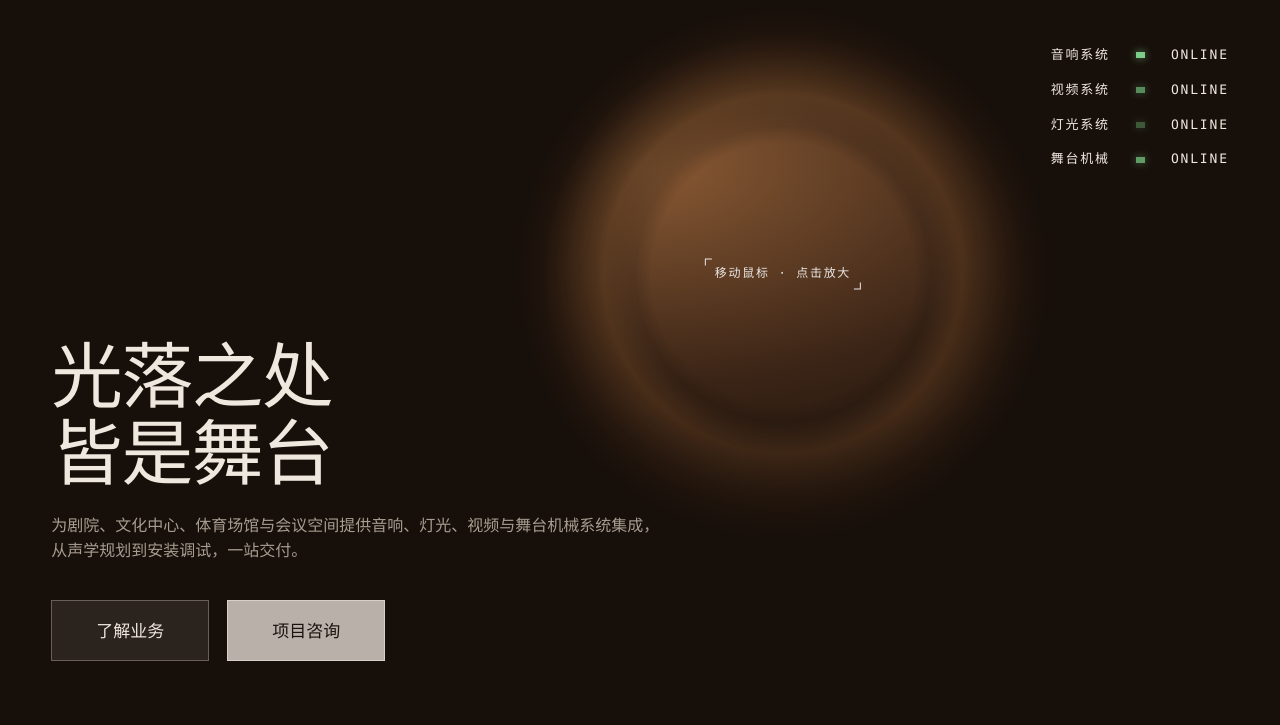
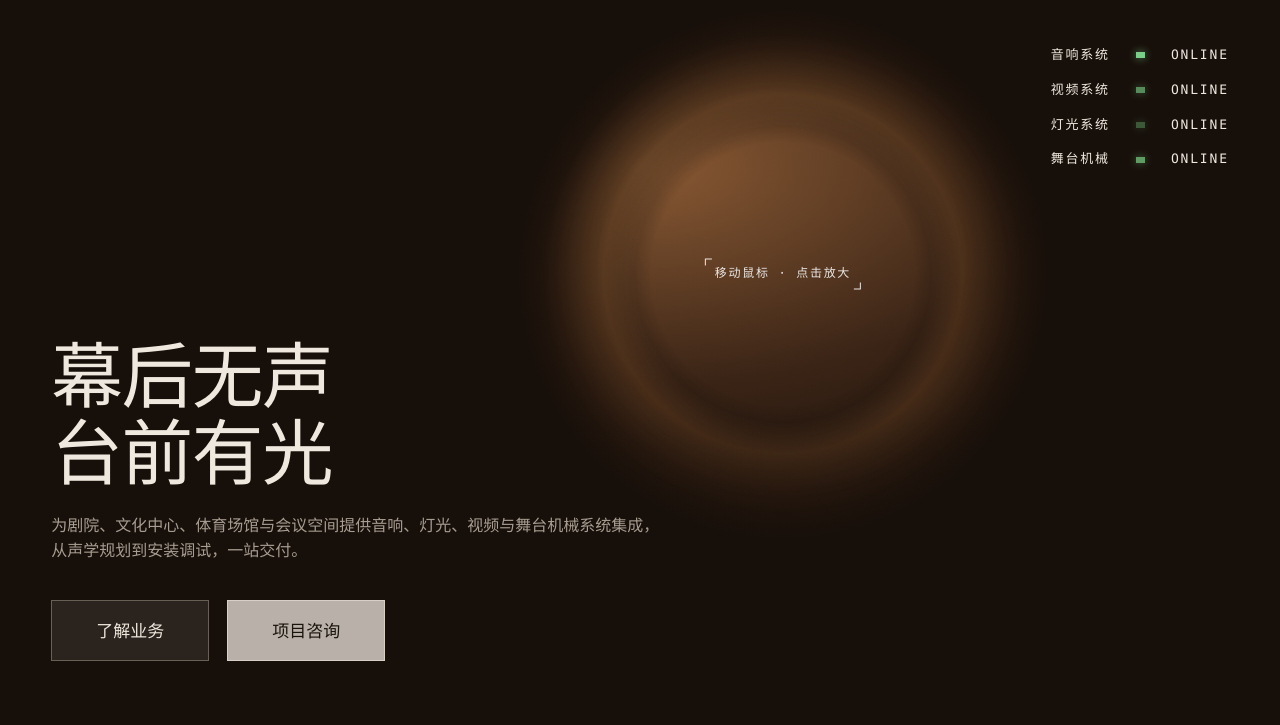
Before and after one commit to siyu-learningengineer/zhongqing-website, a plain HTML site: page index.html in a window 1280 px wide. Shown: the part 75-800 px from the top of the page. Drawn offline with Linux system fonts and the light colour scheme.

Commit message:
Hero slogan: 幕后无声，台前有光

```diff
--- a/index.html
+++ b/index.html
@@ -350,7 +350,7 @@ footer{position:relative;overflow:hidden;border-top:1px solid var(--line);
   </div>
 
   <div class="hero-content wrap">
-    <h1 class="reveal">光落之处<br>皆是舞台</h1>
+    <h1 class="reveal">幕后无声<br>台前有光</h1>
     <p class="reveal">为剧院、文化中心、体育场馆与会议空间提供音响、灯光、视频与舞台机械系统集成，从声学规划到安装调试，一站交付。</p>
     <div class="hero-actions reveal">
       <a href="#services" class="btn dark lg">了解业务</a>
```
